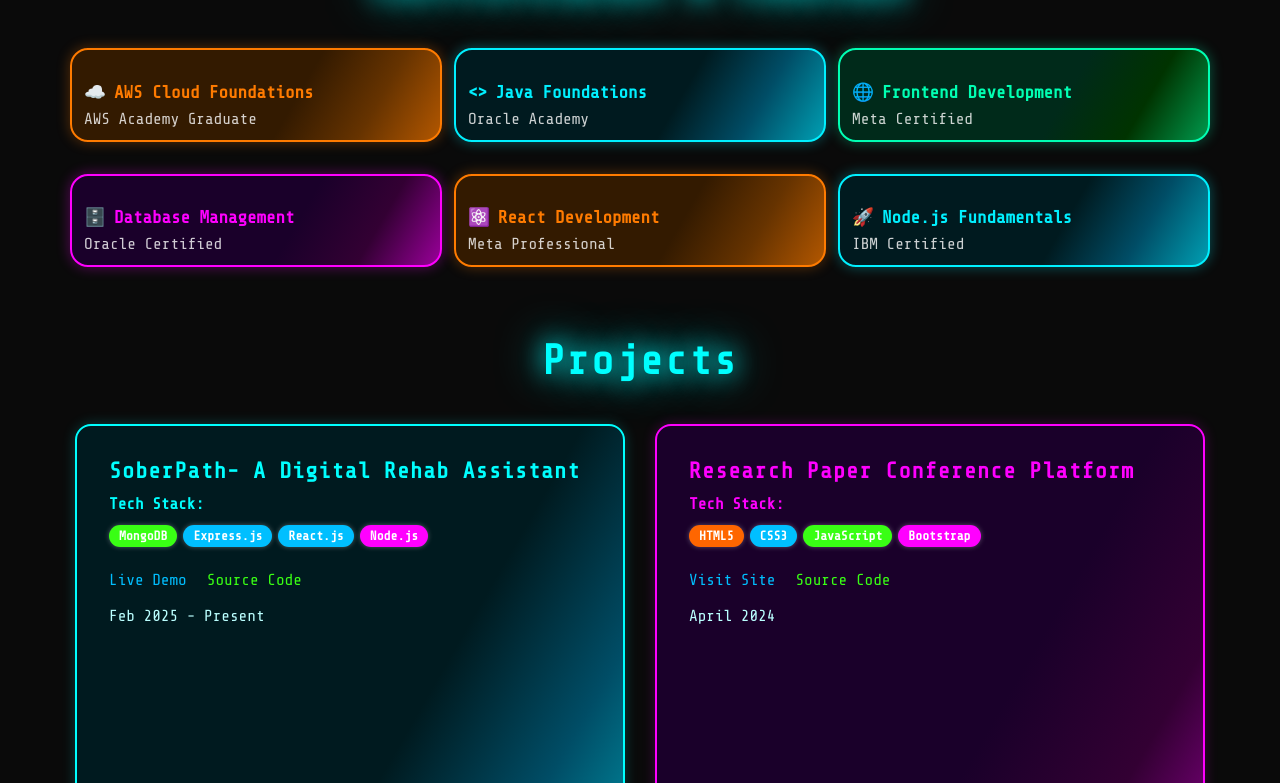
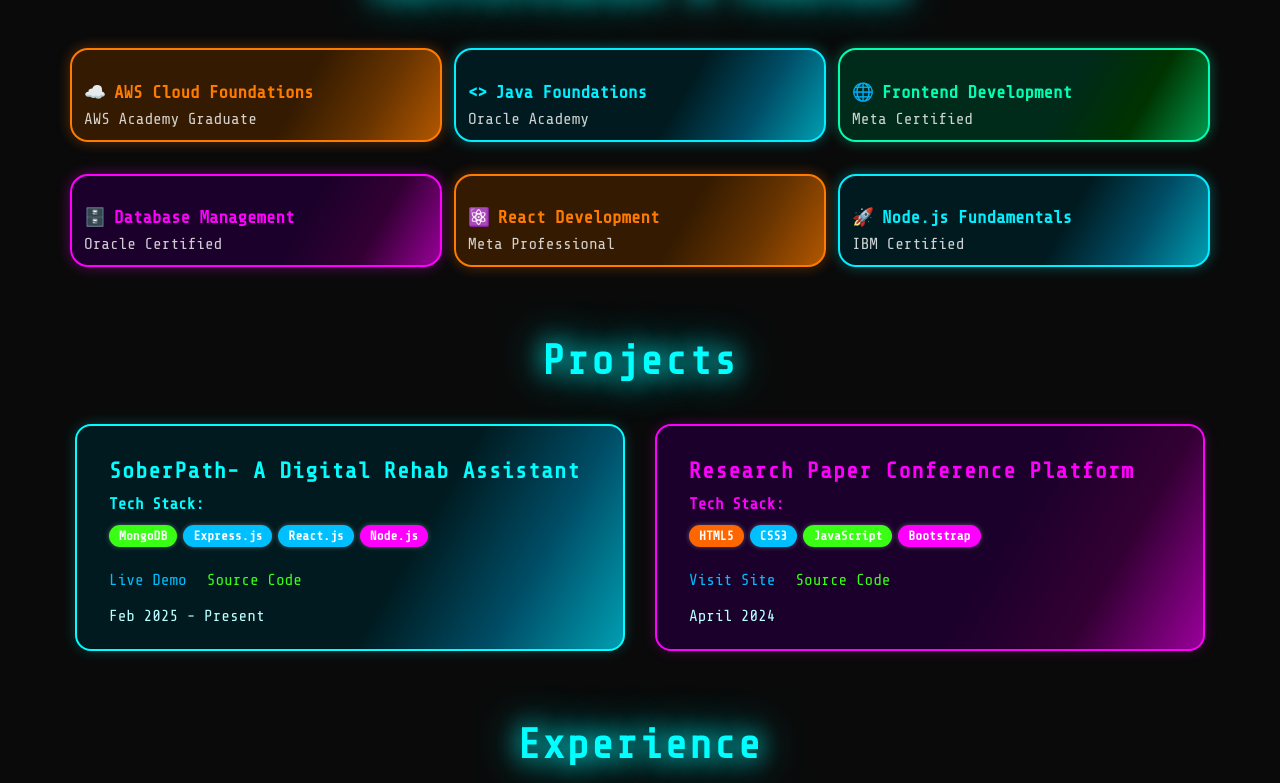
Before and after one commit to nonofficial4567/portfolio, a React (Vite) app: page / in a window 1280 px wide. Shown: the part 2017-2800 px from the top of the page. Built offline with nearby package versions, Linux system fonts and the light colour scheme.

Commit message:
Fix project spacing and add award icons

```diff
--- a/src/components/Experience.jsx
+++ b/src/components/Experience.jsx
@@ -335,6 +335,7 @@ const Experience = () => {
 						boxSizing: 'border-box',
 					}}
 				>
+					<div style={{ fontSize: '2.5rem', marginBottom: '12px' }}>🏆</div>
 					<h4
 						style={{
 							color: achievementStyles[0].titleColor,
@@ -362,6 +363,7 @@ const Experience = () => {
 						boxSizing: 'border-box',
 					}}
 				>
+					<div style={{ fontSize: '2.5rem', marginBottom: '12px' }}>⭐</div>
 					<h4
 						style={{
 							color: achievementStyles[1].titleColor,
@@ -389,6 +391,7 @@ const Experience = () => {
 						boxSizing: 'border-box',
 					}}
 				>
+					<div style={{ fontSize: '2.5rem', marginBottom: '12px' }}>🏅</div>
 					<h4
 						style={{
 							color: achievementStyles[2].titleColor,
--- a/src/components/Projects.jsx
+++ b/src/components/Projects.jsx
@@ -3,7 +3,7 @@ import { sectionHeadingStyle } from './About';
 
 const cardStyle = {
   maxWidth: '550px',
-  minHeight: '520px',
+  minHeight: 'auto',
   display: 'flex',
   flexDirection: 'column',
   justifyContent: 'flex-start',
```
